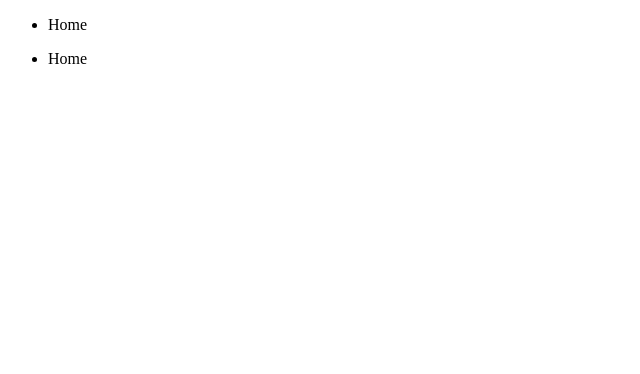
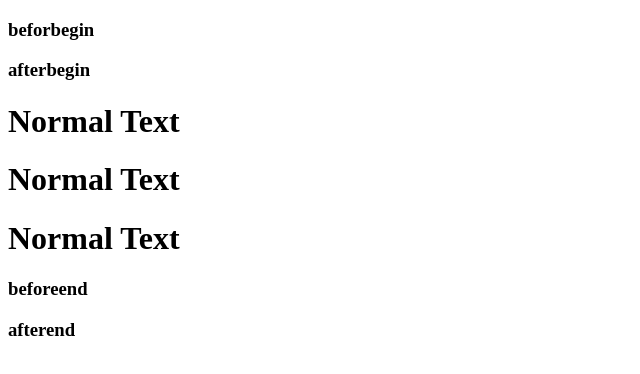
Before and after one commit to sabbirsun/Dom, a plain HTML site: page index.html in a window 1280 px wide. Shown: the whole page, without its empty margins (0-640 px from the left). Drawn offline with Linux system fonts and the light colour scheme.

Commit message:
beforin,afterin,afterend,beforeemd

```diff
--- a/index.html
+++ b/index.html
@@ -67,12 +67,18 @@
       <li>Sponsor</li>
      </ul> -->
 
-     <ul id="app">
+     <!-- <ul id="app">
       <li>Home</li>
      </ul>
      <ul id="apps">
       <li>Home</li>
-     </ul>
+     </ul> -->
+
+     <div id="menu">
+         <h1>Normal Text</h1>
+         <h1>Normal Text</h1>
+         <h1>Normal Text</h1>
+     </div>
     <script src="index.js"></script>
 </body>
 </html>
--- a/index.js
+++ b/index.js
@@ -141,3 +141,11 @@ let DOMScript1 = names.map((names) =>{
     return li;
 })
 apps.prepend(...DOMScript1);*/
+
+// Don Insert Adjacent HTML Method
+
+let manu = document.querySelector("#menu");
+menu.insertAdjacentHTML("beforebegin", "<h3>beforbegin</h3>");
+menu.insertAdjacentHTML("afterbegin", "<h3>afterbegin</h3>");
+menu.insertAdjacentHTML("afterend", "<h3>afterend</h3>");
+menu.insertAdjacentHTML("beforeend", "<h3>beforeend</h3>");
```
